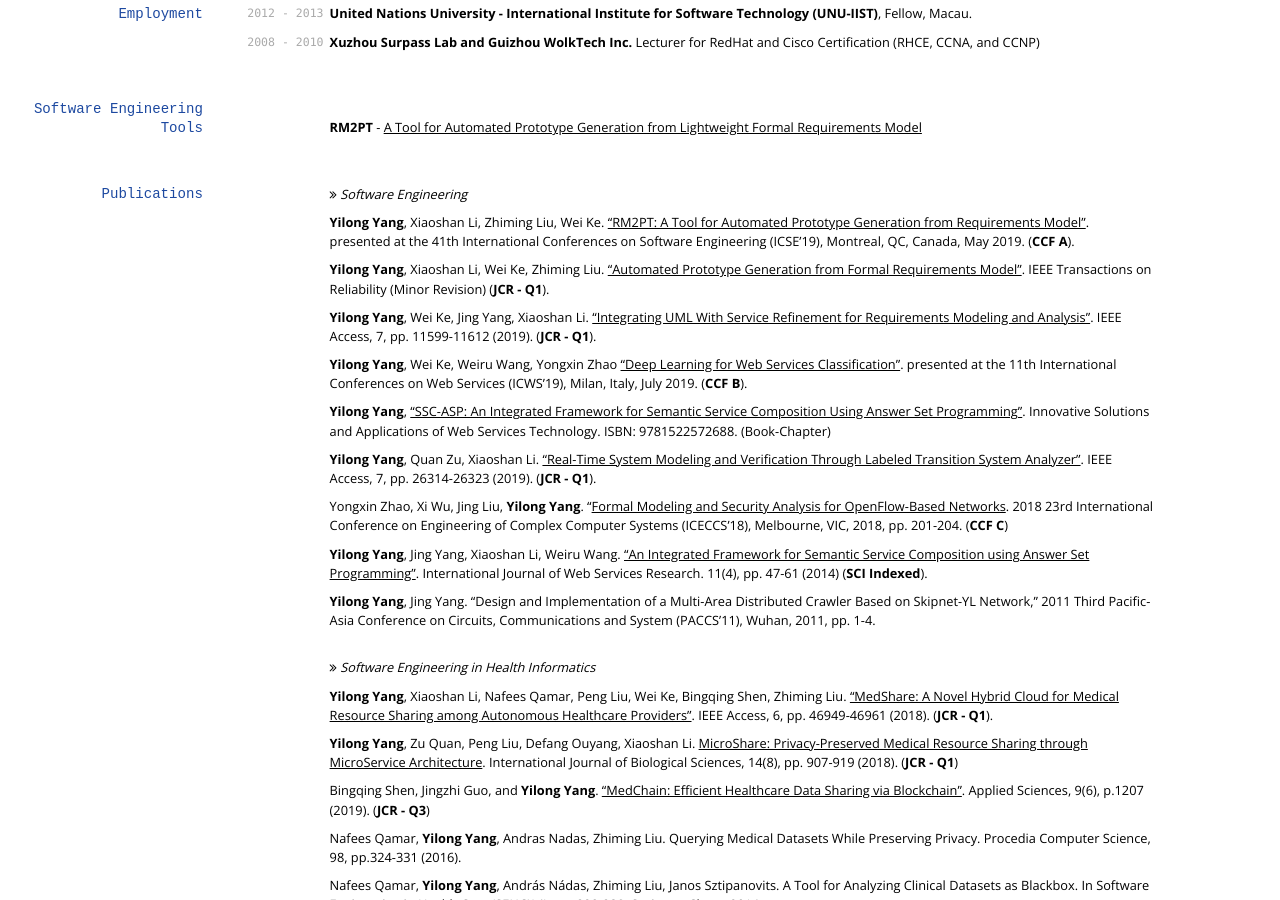
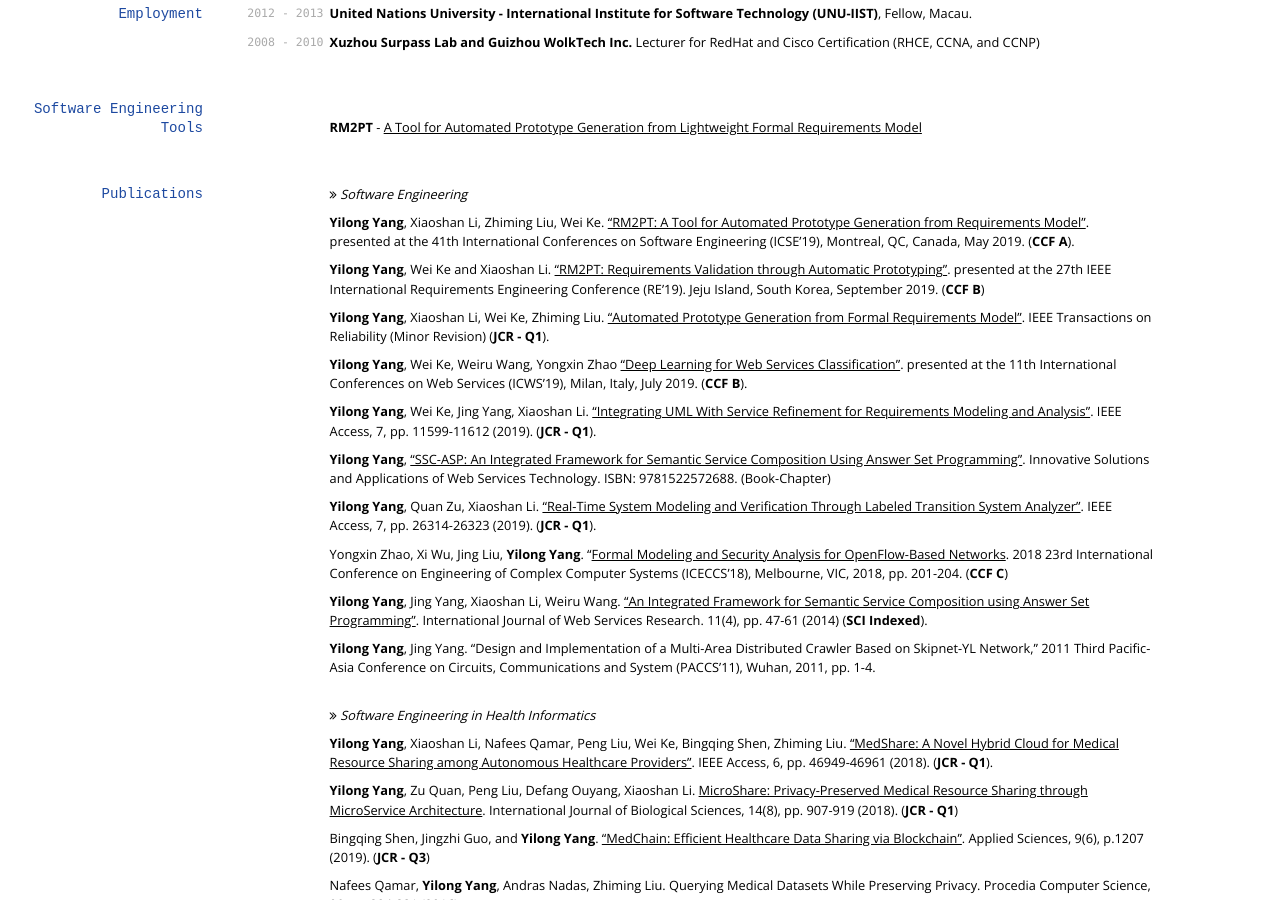
Before and after one commit to yylonly/yylonly.github.io, a Jekyll site: the page built from index.md, in a window 1280 px wide and 900 px high, scrolled down 402 px. Built offline with Jekyll 4.4.1, drawn with Linux system fonts in a browser that asks for light colours; nearby versions of some CDN libraries; some web fonts are replaced.

Commit message:
update RE'19

```diff
--- a/index.md
+++ b/index.md
@@ -44,11 +44,14 @@ I just passed my Ph.D. defense and am looking for the possible positions. Drop m
 
 **Yilong Yang**, Xiaoshan Li, Zhiming Liu, Wei Ke. ["RM2PT: A Tool for Automated Prototype Generation from Requirements Model"](https://2019.icse-conferences.org/event/icse-2019-demonstrations-rm2pt-a-tool-for-automated-prototype-generation-from-requirements-model). presented at the 41th International Conferences on Software Engineering (ICSE'19), Montreal, QC, Canada, May 2019. (**CCF A**).
 
+**Yilong Yang**, Wei Ke and Xiaoshan Li. ["RM2PT: Requirements Validation through Automatic Prototyping"](http://re19.ajou.ac.kr).
+presented at the 27th IEEE International Requirements Engineering Conference (RE'19). Jeju Island, South Korea, September 2019. (**CCF B**)
+
 **Yilong Yang**, Xiaoshan Li, Wei Ke, Zhiming Liu. ["Automated Prototype Generation from Formal Requirements Model"](http://arxiv.org/abs/1808.10657). IEEE Transactions on Reliability (Minor Revision) (**JCR - Q1**).
 
+**Yilong Yang**, Wei Ke, Weiru Wang, Yongxin Zhao ["Deep Learning for Web Services Classification"](https://conferences.computer.org/icws/2019/program/). presented at the 11th International Conferences on Web Services (ICWS'19), Milan, Italy, July 2019. (**CCF B**).
+
 **Yilong Yang**, Wei Ke, Jing Yang, Xiaoshan Li. ["Integrating UML With Service Refinement for Requirements Modeling and Analysis"](https://doi.org/10.1109/ACCESS.2019.2892082). IEEE Access, 7, pp. 11599-11612 (2019). (**JCR - Q1**).
-
-**Yilong Yang**, Wei Ke, Weiru Wang, Yongxin Zhao ["Deep Learning for Web Services Classification"](). presented at the 11th International Conferences on Web Services (ICWS'19), Milan, Italy, July 2019. (**CCF B**).
 
 **Yilong Yang**, ["SSC-ASP: An Integrated Framework for Semantic Service Composition Using Answer Set Programming"](https://doi.org/10.4018/978-1-5225-7268-8.ch001). Innovative Solutions and Applications of Web Services Technology. ISBN: 9781522572688. (Book-Chapter)
 
```
Also changed, not shown: index.html (+4 -3 lines).
